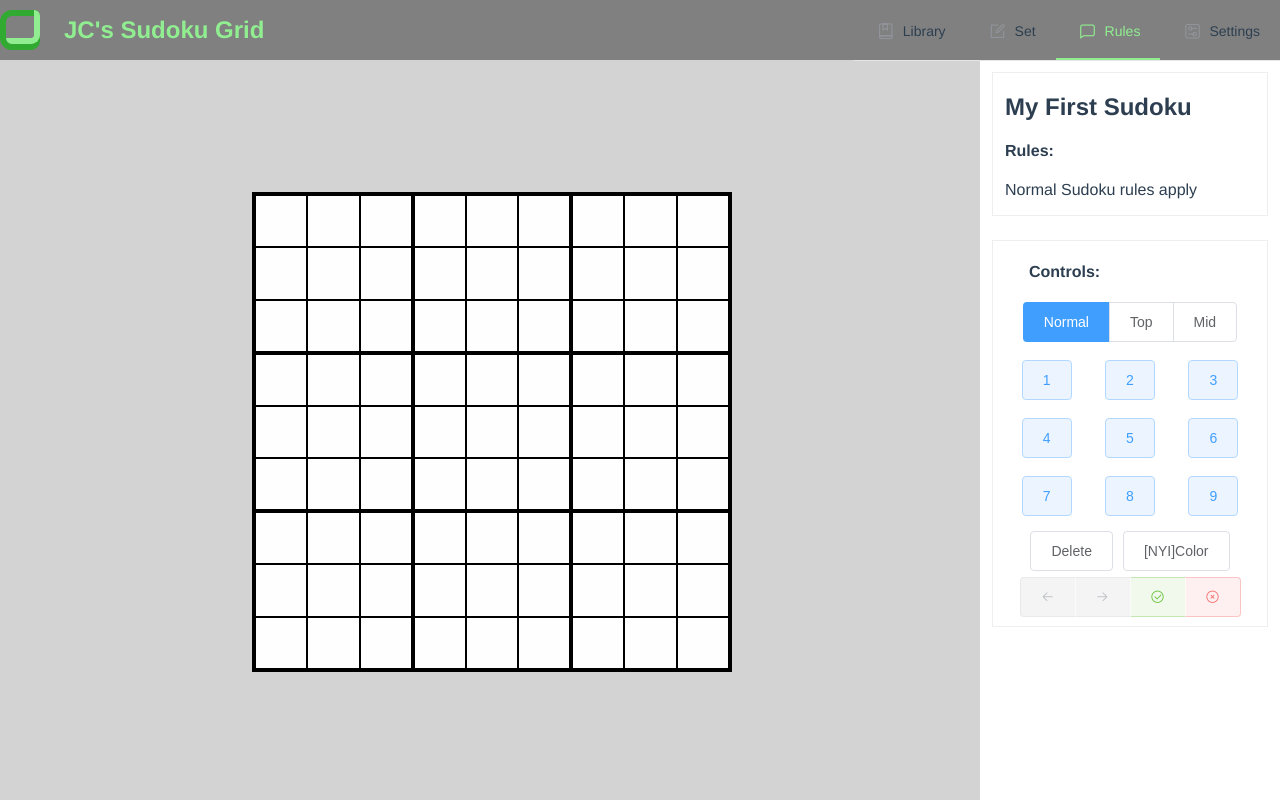
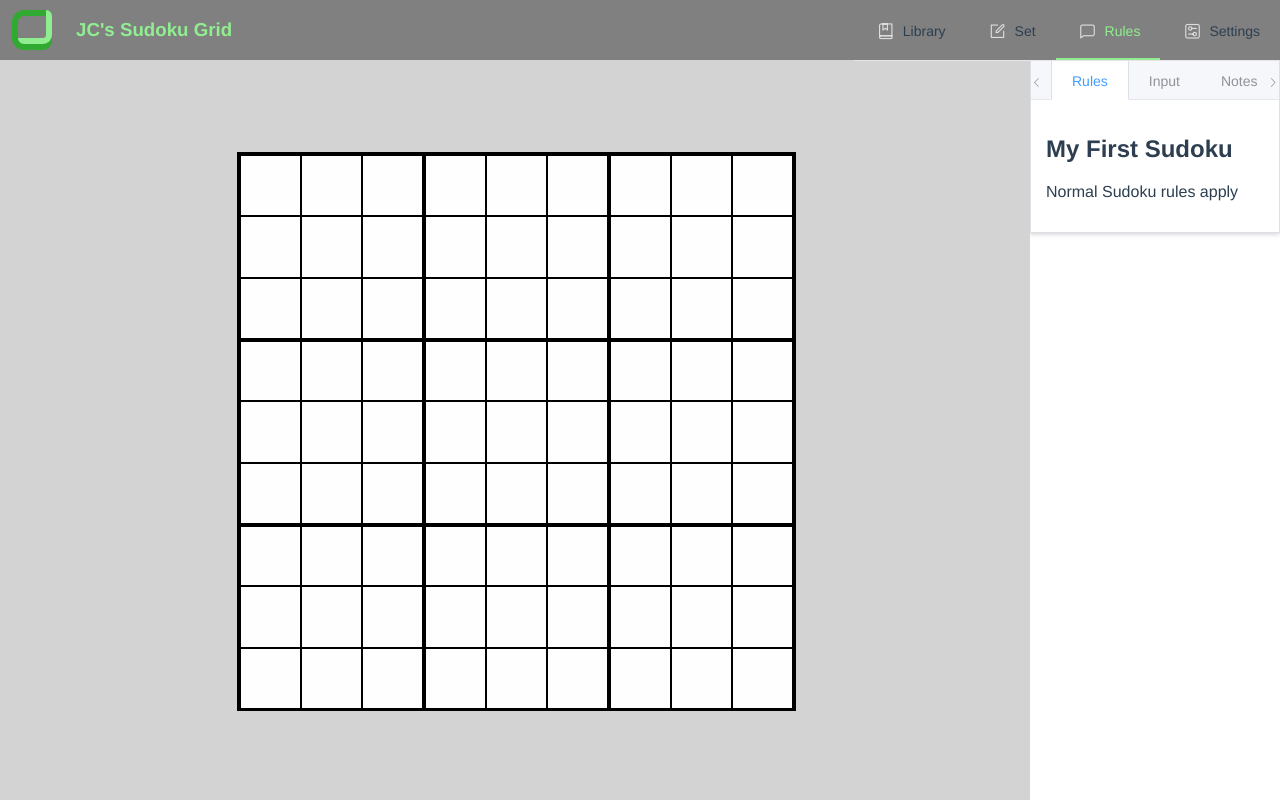
Before and after one commit to JCrosby0/sudoku-web-app, a Vue app: page / in a window 1280 px wide. Built offline with nearby package versions, Linux system fonts and the light colour scheme.

Commit message:
portrait optimisation

```diff
--- a/src/App.vue
+++ b/src/App.vue
@@ -8,42 +8,31 @@
       @updateSettings="handleSettings"
     />
     <NavBar :collapsed="collapsed" @toggle="handleToggle" />
-    <el-container class="container" :style="containerStyle">
-      <Grid :settings="settings"/>
+    <div class="container" :style="containerStyle">
+      <Grid class="grid" :settings="settings"/>
       <Panel
         :settings="settings"
         :panel="panel"
+        :orientation="orientation"
+        class="panel"
         @updateSettings="handleSettingsFromSet"></Panel>
-      <!-- <el-aside v-show="panel === 'navRules'">
-        <Rules :settings="settings" />
-      </el-aside>
-      <el-aside v-show="panel === 'navLibrary'">
-        <Library
-        @updateSettings="handleSettingsFromSet"/>
-      </el-aside>
-      <el-aside v-show="panel === 'navSet'">
-        <PuzzleSet
-          :settings="settings"
-          @updateSettings="handleSettingsFromSet"
-        />
-      </el-aside> -->
-    </el-container>
+      <!-- <FooterBar
+        class='footer-bar'
+      ></FooterBar> -->
+    </div>
   </div>
 </template>
 
 <script>
 import NavBar from "./components/NavBar.vue";
 import Grid from "./components/Grid.vue";
+// import FooterBar from "./components/FooterBar.vue"
 import Panel from "./components/Panel.vue";
-// import Controls from "./components/PanelControls.vue";
-// import Rules from "./components/PanelRules.vue";
-// import PuzzleSet from "./components/PanelSet.vue";
-// import Library from "./components/PanelLibrary.vue"
 import SettingsDrawer from "./components/DrawerSettings.vue";
 
 const defaultSettings = {
   puzzleSize: 9,
-  borderRows: 2,
+  borderRows: 1,
   boxSizeHor: 3,
   boxSizeVer: 3,
   selectOptions: [],
@@ -57,12 +46,9 @@ export default {
   components: {
     NavBar,
     Grid,
+    // FooterBar,
     Panel,
     SettingsDrawer,
-    // Controls,
-    // Rules,
-    // PuzzleSet,
-    // Library
   },
   data() {
     return {
@@ -142,11 +128,24 @@ body {
 .fullscreen {
   width: 100%;
   height: 100%;
+  overflow: hidden;
 }
 .container {
   height: calc(100% - 60px);
   display: flex;
   justify-content: space-between;
+  max-height: 100%;
+}
+.footer-bar
+{
+  flex: 0 0 auto;
+}
+.grid {
+  flex: 1 1 auto;
+}
+.panel {
+  flex: 1 0 250px;
+  overflow: auto;
 }
 .header {
   width: 100vw;
--- /dev/null
+++ b/src/components/CheckPuzzle.vue
@@ -0,0 +1,99 @@
+<template>
+  <el-dialog
+    title="Check Puzzle"
+    :visible.sync="$parent.showTestResults"
+    width="330px"
+    @close="hide">
+    <el-table :data="checkData" @close="hide">
+      <el-table-column
+        v-for="col in tableColumns"
+        :key="'col'+col.property"
+        :property="col.property"
+        :label="col.label"
+        :width="col.width">
+      </el-table-column>
+      <el-table-column
+        align="center"
+        label="Result">
+      <template slot-scope="scope">
+        <div class="icon-styling">
+          <i v-if="scope.row.result" class="el-icon-success success"></i>
+          <i v-else class="el-icon-cross danger"></i>
+        </div>
+      </template>
+    </el-table-column>
+    </el-table>
+    <span slot="footer" class="dialog-footer">
+    <el-button type="primary" @click="hide">OK</el-button>
+  </span>
+  </el-dialog>
+</template>
+
+<script>
+export default {
+  name: "CheckPuzzle",
+  props: {
+    testConfig: {
+      type: Array,
+      required: true,
+    },
+    show: {
+      type: Boolean,
+      required: false,
+      default: () => true
+    }
+  },
+  data () {
+    return {
+      showTable: false,
+      tableColumns: [
+        {
+        property: 'description',
+        label: 'Description',
+        width: 200
+        }
+        // },
+        // {
+        // property: 'result',
+        // label: 'Result',
+        // width: 75
+        // }
+      ]
+     }
+  },
+  watch: {
+    show (o, n) {
+      this.showTable = n
+    },
+    showTable (o, n) {
+      if (o && !n) {
+        this.hide()
+      }
+    }
+  },
+
+  computed: {
+    checkData () {
+      const dataToShow = this.testConfig.filter(test => test.active)
+      return dataToShow
+    }
+  },
+  methods: {
+    hide() {
+      this.$emit('hide')
+    }
+  }
+}
+</script>
+
+<style>
+.icon-styling {
+  font-size: 1.5rem;
+}
+.danger {
+  color: #F56C6C;
+}
+.success {
+  color: #67C23A
+}
+</style>
--- a/src/components/DrawerSettings.vue
+++ b/src/components/DrawerSettings.vue
@@ -91,11 +91,10 @@ export default {
   },
   computed: {
     direction() {
-      console.log('this.orientation: ', this.orientation)
       return (this.orientation === 'vertical') ? 'btt' : 'rtl'
     },
     size () {
-      return (this.orientation === 'vertical') ? '400px' : '300px'
+      return (this.orientation === 'vertical') ? '500px' : '300px'
     }
   },
   watch: {
--- /dev/null
+++ b/src/components/FooterBar.vue
@@ -0,0 +1,38 @@
+<template>
+  <div class="footer-bar">
+    <el-button
+      v-for="o in options"
+      :key="'button'+o"
+      type="info"
+      class="button"
+      >
+      {{o}}
+    </el-button>
+  </div>
+</template>
+
+<script>
+export default {
+  name: "FooterBar",
+  data () {
+    return {
+      options: ['Rules', 'Controls', 'Check', 'Restart', "Set", "About" ]
+    }
+  }
+}
+</script>
+
+<style>
+.footer-bar {
+  background: #808080;
+  display: flex;
+  direction: row;
+  flex-wrap: nowrap;
+  max-width: 100%;
+  overflow: auto;
+  padding: 6px;
+}
+.button {
+  margin: 6px;
+}
+</style>
--- a/src/components/Grid.vue
+++ b/src/components/Grid.vue
@@ -75,7 +75,6 @@ export default {
       };
     },
     styleGridInner() {
-
       return {
         height: this.cellLength * this.settings.puzzleSize + "px",
         width: this.cellLength * this.settings.puzzleSize + "px",
@@ -125,13 +124,14 @@ export default {
     ]),
     updateWindowSize() {
       const headerHeight = 60; // px
-      const containerWidth = 300; // [x]
+      const containerWidth = 300; // px
+      const panelHeight = 250; // px
       const height = window.innerHeight;
       const width = window.innerWidth;
       const orientation = (width > height) ? 'horizontal' : 'vertical'
       this.orientation = orientation
       // if window.innerWidth < 800 ? verticalorientation : horizontal orientation
-      const availHeight = height - headerHeight;
+      const availHeight = height - headerHeight - (width < 800 && panelHeight);
       const availWidth = width - (width > 800 && containerWidth);
       this.cellLength = Math.min(availWidth, availHeight) / (this.gridSize + 1);
       this.outerMargin.left =
@@ -563,11 +563,13 @@ export default {
   background: lightgrey;
   display: flex;
   justify-content: center;
+  padding: 0 0 4px 0;
 }
 .grid-outer {
   margin: auto;
   position: relative;
   background: lightgrey;
+  /* box-sizing: border-box; */
 }
 .grid-inner {
   background: grey;
--- a/src/components/NavBar.vue
+++ b/src/components/NavBar.vue
@@ -6,7 +6,7 @@
       <div class="c"></div>
       <div class="j"></div>
     </div>
-    <h2 class="title">JC's Sudoku Grid</h2>
+    <h3 class="title">JC's Sudoku Grid</h3>
   </div>
   <NavMenu :collapsed="collapsed" @menuClick="toggle"></NavMenu>
 </div>
@@ -67,6 +67,7 @@ export default {
   height: 60px;
 }
 .logo-title-container {
+  padding-left: 12px;
   display: flex;
   flex-direction: row;
   justify-content: flex-start;
--- a/src/components/NavMenu.vue
+++ b/src/components/NavMenu.vue
@@ -1,5 +1,6 @@
 <template>
   <el-menu
+    ref="menu"
     :default-active="'navRules'"
     mode="horizontal"
     background-color="#808080"
@@ -10,16 +11,21 @@
   <el-menu-item v-for="menu in menuArray"
     :key="menu.id"
     :index="menu.id"
+    class="icon-color"
     >
     <template slot="title">
       <i :class="`${menu.icon} icon-color`"></i>
-      <span>{{menu.label}}</span>
+      <span class="icon-color">{{menu.label}}</span>
     </template>
   </el-menu-item>
-  <el-submenu v-if="collapsed" index="0">
+  <el-submenu
+    v-if="collapsed"
+    index="0"
+    class="icon-color"
+    @select="handleMenu">
     <template slot="title">
       <i :class="`el-icon-menu icon-color`"></i>
-      <span>Menu</span>
+      <span class="icon-color"></span>
     </template>
     <el-menu-item v-for="menu in collapsedMenuArray"
     :key="menu.id"
@@ -27,7 +33,7 @@
     >
       <template slot="title">
         <i :class="`${menu.icon} icon-color`"></i>
-        <span>{{menu.label}}</span>
+        <span  class="icon-color">{{menu.label}}</span>
       </template>
     </el-menu-item>
   </el-submenu>
@@ -73,16 +79,22 @@ export default {
   },
   methods: {
     handleMenu(menu) {
+      console.log('menu: ', menu)
       const menuObj = this.menuArray.find(m => m.id === menu)
       this.$emit('menuClick', menu)
+      this.$refs['menu'].closeMenu()
+      this.$refs['menu'].close()
+      console.log('this.$refs: ', this.$refs)
     }
   }
 }
 </script>
 
 <style>
-.icon-color {
-  color: #ffffff;
+/* .icon-color, */
+.el-menu-item i:before,
+.el-icon-menu:before {
+  color: #ddd;
 }
 
 </style>
--- a/src/components/Panel.vue
+++ b/src/components/Panel.vue
@@ -1,18 +1,16 @@
 <template>
   <div class="panel-main">
-    <el-aside v-show="panel === 'navRules'">
-      <Rules :settings="settings" />
-    </el-aside>
-    <el-aside v-show="panel === 'navLibrary'">
-      <Library
+    <Rules
+      v-show="panel === 'navRules'"
+      :settings="settings"
+      :orientation="orientation"/>
+    <Library v-show="panel === 'navLibrary'"
       @updateSettings="updateSettings"/>
-    </el-aside>
-    <el-aside v-show="panel === 'navSet'">
-      <PuzzleSet
-        :settings="settings"
-        @updateSettings="updateSettings"
-      />
-    </el-aside>
+    <PuzzleSet
+       v-show="panel === 'navSet'"
+      :settings="settings"
+      @updateSettings="updateSettings"
+    />
   </div>
 </template>
 
@@ -23,6 +21,10 @@ import Library from "./PanelLibrary.vue"
 export default {
   name: "Panel",
   props: {
+    orientation: {
+      required: true,
+      type: String
+    },
     settings: {
       required: true,
       type: Object,
@@ -47,7 +49,8 @@ export default {
 </script>
 
 <style>
-/* .panel-main {
-} */
+.panel-main {
+  width: 100%;
+}
 
 </style>
--- a/src/components/PanelControls.vue
+++ b/src/components/PanelControls.vue
@@ -22,7 +22,7 @@
           <el-button class="button">[NYI]Color</el-button>
         </div>
       </div>
-      <el-button-group class="toggles">
+      <div class="toggles">
         <el-button
           v-for="toggle in toggles"
           :key="toggle"
@@ -31,7 +31,7 @@
           @click="handleToggle(toggle)"
           >{{ toggle }}</el-button
         >
-      </el-button-group>
+      </div>
     </div>
   </div>
 </template>
--- a/src/components/PanelRules.vue
+++ b/src/components/PanelRules.vue
@@ -1,33 +1,42 @@
 <template>
   <div id="rules-container" class="left">
+    <el-tabs type="border-card" tab-position="top">
+      <!-- RULES -->
+      <el-tab-pane label="Rules">
         <div class="rules">
           <h2 v-if="puzzleTitle !== ''">{{ puzzleTitle }}</h2>
-      <h4>Rules:</h4>
           <ul class="left">
             <li v-for="(rule, i) in settings.rules" :key="'rule' + i">{{ rule }}</li>
           </ul>
         </div>
-
+      </el-tab-pane>
       <!-- CONTROLS -->
+      <el-tab-pane label="Input">
         <div class="rules-controls">
-      <h4 class="title">Controls:</h4>
-      <div class="toggles-array">
-      <el-button-group class="toggles">
+          <div class="controls-orientation" :style="orientationStyle">
+            <div class="button-array-toggles">
+              <!-- <el-button-group class="toggles"> -->
               <el-button
                 v-for="toggle in toggles"
                 :key="toggle"
                 :type="currentToggle === toggle ? 'primary' : 'default'"
                 :data-cy="toggle"
+                size="small"
+                class="button-toggle"
+                width="100px"
                 @click="handleToggle(toggle)"
                 >{{ toggle }}</el-button
               >
-      </el-button-group>
+              <!-- </el-button-group> -->
             </div>
-      <div class="button-array">
-        <div v-for="digit in 9" :key="digit" class="button-spacing">
+            <div class="button-array-digits">
+              <div v-for="digit in 9"
+                :key="digit"
+                class="button-spacing">
                 <el-button
                   class="button"
                   type="primary"
+                  size="small"
                   plain
                   :data-cy="digit"
                   @click="simKeyDown(digit)"
@@ -35,36 +44,39 @@
                 >
               </div>
             </div>
-        <div class="button-bottom">
+            <div class="button-array-other">
               <el-button
-            class="button"
+                class="button-other"
+                size="small"
                 data-cy="Delete"
                 @click="simKeyDown('Delete')"
                 >Delete</el-button
               >
-          <el-button class="button">[NYI]Color</el-button>
+              <el-button size="small" class="button-other">[NYI]Color</el-button>
             </div>
-      <!-- <ul>
-        <li v-for="(control, i) in controls" :key="'control' + i">
-          {{ control }}
-        </li>
-      </ul> -->
+          </div>
+        </div>
+      </el-tab-pane>
+      <!-- OTHER FUNCTIONALITY -->
+      <el-tab-pane label="Notes">
+        <textarea rows="8" cols="34" class="input-notes"/>
+      </el-tab-pane>
+      <el-tab-pane label="Other">
         <!-- UNDO AND REDO BUTTONS -->
         <div class="toggles-array">
-
           <el-button-group type="primary">
             <el-tooltip class="item" effect="dark" content="Undo" data-cy="undo" placement="top">
               <el-button :disabled="!undoStackSize" type="info" plain icon="el-icon-back" @click="undoAction">
-            <!-- {{ undoStackSize && "(" + undoStackSize + ")" }} -->
+              <!-- {{ undoStackSize && "(" + undoStackSize + ")" }} -->Undo
               </el-button>
             </el-tooltip>
             <el-tooltip class="item" effect="dark" content="Redo" data-cy="redo" placement="top">
               <el-button :disabled="!redoStackSize" type="info" plain icon="el-icon-right" @click="redoAction">
-            <!-- {{ redoStackSize && "(" + redoStackSize + ")" }} -->
+              <!-- {{ redoStackSize && "(" + redoStackSize + ")" }} -->Redo
               </el-button>
               </el-tooltip>
             <el-tooltip class="item" effect="dark" content="Check Puzzle" data-cy="check" placement="top">
-            <el-button type="success" plain icon="el-icon-circle-check" @click="checkPuzzle"></el-button>
+              <el-button type="success" plain icon="el-icon-circle-check" @click="checkPuzzle">Check</el-button>
             </el-tooltip>
             <el-tooltip class="item" effect="dark" content="Reset Puzzle" data-cy="reset" placement="top">
               <el-button
@@ -72,31 +84,41 @@
                 plain
                 data-cy="Reset"
                 icon="el-icon-circle-close"
-              @click="confirmResetPuzzle"></el-button>
+                @click="confirmResetPuzzle">Reset</el-button>
             </el-tooltip>
           </el-button-group>
         </div>
-
-      <!-- SAVE & RESTORE PUZZLE -->
-      <!-- <el-button-group>
-        <el-button type="primary" plain data-cy="Save" @click="savePuzzle"
-          >Save</el-button
-        >
-        <el-button type="primary" plain data-cy="Load" @click="loadPuzzle"
-          >Load</el-button
-        >
-      </el-button-group> -->
-
-    </div>
+      </el-tab-pane>
+    </el-tabs>
+    <CheckPuzzle
+      :show="showTestResults"
+      :test-config="testConfig"
+      @hide="hideTestResults"
+      />
   </div>
 </template>
 
 <script>
 import * as chk from "../plugins/sudokuCheck.js";
+import CheckPuzzle from "./CheckPuzzle.vue"
 import { mapActions, mapGetters } from "vuex";
+
+const testConfig = [
+  { active: true, test: chk.rows, description: "Unique values in Rows", result: null },
+  { active: true, test: chk.cols, description: "Unique values in Columns", result: null },
+  { active: true, test: chk.boxes, description: "Unique values in Boxes", result: null },
+  { active: false, test: chk.diagonals, description: "Unique values on diagonals", result: null }
+];
+
 export default {
   name: "Rules",
+  components: { CheckPuzzle },
   props: {
+    orientation: {
+      required: false,
+      type: String,
+      default: () => 'horizontal',
+    },
     settings: {
       required: true,
       type: Object
@@ -132,13 +154,21 @@ export default {
         "Top Notes: hold Shift",
         "Central Notes: hold Control",
         "Highlighting: hold Alt and click"
-      ]
+      ],
+      testConfig: testConfig,
+      showTestResults: false,
     };
   },
   computed: {
     ...mapGetters(["redoStackSize", "undoStackSize", "currentState"]),
     puzzleTitle () {
       return this.settings.title || this.title || ''
+    },
+    orientationStyle () {
+      const style = {
+        flexDirection: (this.orientation === 'horizontal') ? 'column' : 'row',
+      }
+      return style
     }
   },
   mounted() {
@@ -162,13 +192,11 @@ export default {
       "undoAction",
       "redoAction"
     ]),
+    hideTestResults() {
+      this.showTestResults = false
+    },
     checkPuzzle() {
-      const testConfig = [
-        { active: true, test: chk.rows },
-        { active: true, test: chk.cols },
-        { active: true, test: chk.boxes },
-        { active: false, test: chk.diagonals }
-      ];
+      const testConfig = this.testConfig
       const tests = [];
       const vals = this.currentState.map(c => Number.parseInt(c.value));
       testConfig.forEach(testCase => {
@@ -177,8 +205,10 @@ export default {
           if (result) {
             const valid = result.every(r => chk.testUniqueLength(r));
             tests.push(valid);
+            testCase.result = true
           } else {
             tests.push(result);
+            testCase.result = false
           }
         }
       });
@@ -188,15 +218,17 @@ export default {
           type: "warning"
         });
       } else if (tests.every(t => t)) {
-        this.$message({
-          message: "Looks good to me!",
-          type: "success"
-        });
+        this.showTestResults = true
+        // this.$message({
+        //   message: "Looks good to me!",
+        //   type: "success"
+        // });
       } else {
-        this.$message({
-          message: "Something's not quite right...",
-          type: "error"
-        });
+        this.showTestResults = true
+        // this.$message({
+        //   message: "Something's not quite right...",
+        //   type: "error"
+        // });
       }
     },
     savePuzzle() {
@@ -312,17 +344,15 @@ export default {
 <style>
 #rules-container {
   height: 100%;
+  width: 100%;
   display: flex;
   flex-direction: column;
   justify-content: space-between;
+  overflow: hidden;
 }
-#rules-container .rules,
-#rules-container .rules-controls {
+#rules-container .rules {
   text-align: left;
-  flex: 1 1 auto;
-  border: 1px solid #eee;
-  padding: 0 12px;
-  margin: 12px;
+  flex: 1 1 100%;
 }
 .left {
   text-align: left;
@@ -333,32 +363,41 @@ li {
 ul {
   padding-left: 0;
 }
-.button-array {
+.controls-orientation {
+  display: flex;
+  justify-content: center;
+  overflow: auto;
+}
+.button-array-toggles,
+.button-array-other {
+  text-align: center;
+  display: flex;
+  flex-direction: column;
+  justify-content: space-between;
+}
+.button-array-toggles > .button-toggle,
+.button-array-other > .button-other {
+  margin: 10px;
+}
+.toggles {
+  text-align: center;
+}
+.button-array-digits {
   display: flex;
   flex-direction: row;
   flex-wrap: wrap;
   justify-content: space-between;
+  align-items: center;
 }
 .button-spacing {
-  flex: 1 1 auto;
-  text-align: center;
-  padding: 9px;
-}
-.button-bottom {
-  flex: 1 1 75%;
-  text-align: center;
-  padding: 6px;
-}
-.toggles-array {
-  width: 100%;
-  text-align: center;
-  padding-bottom: 9px;
-}
-.toggles {
-  /* padding-bottom: 6px; */
+  flex: 1 1 33%;
   text-align: center;
  }
 .controls {
   text-align: center;
 }
+.input-notes {
+  height: 120px;
+  width: 280px;
+}
 </style>
```
Also changed, not shown: src/plugins/element.js (+10 -0 lines). Lines whose indentation alone changed are shown as unchanged.
